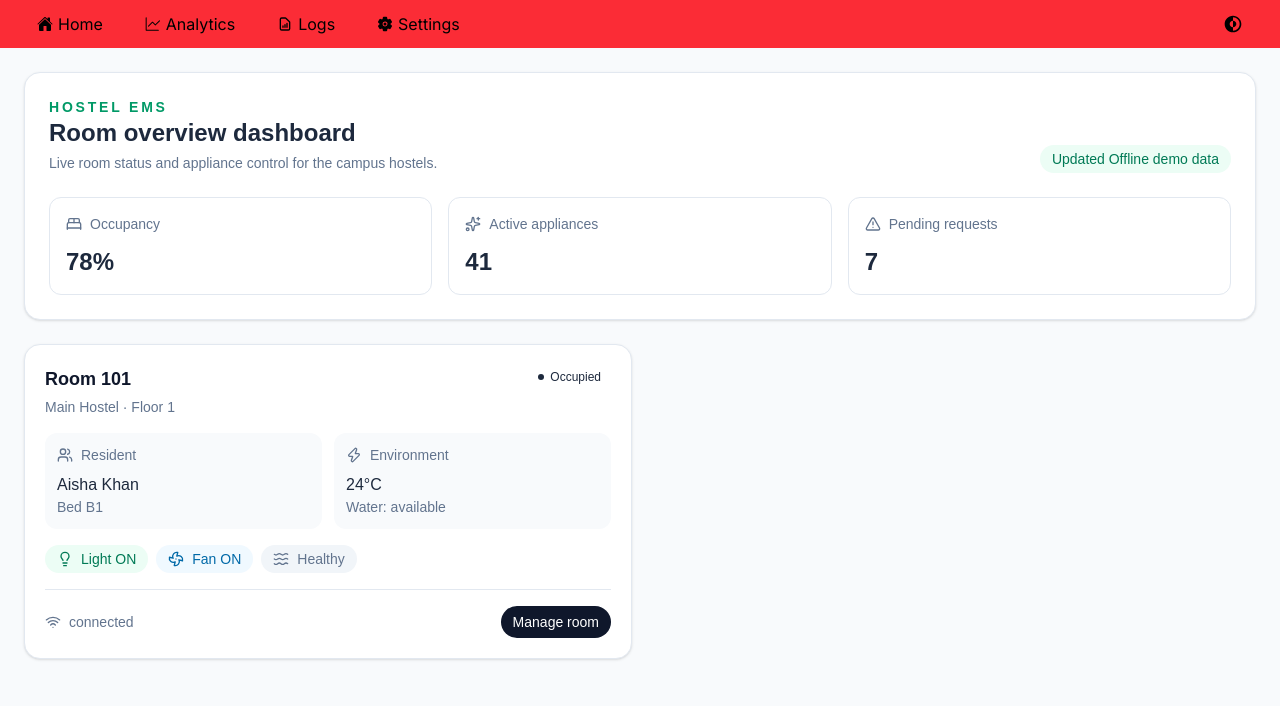
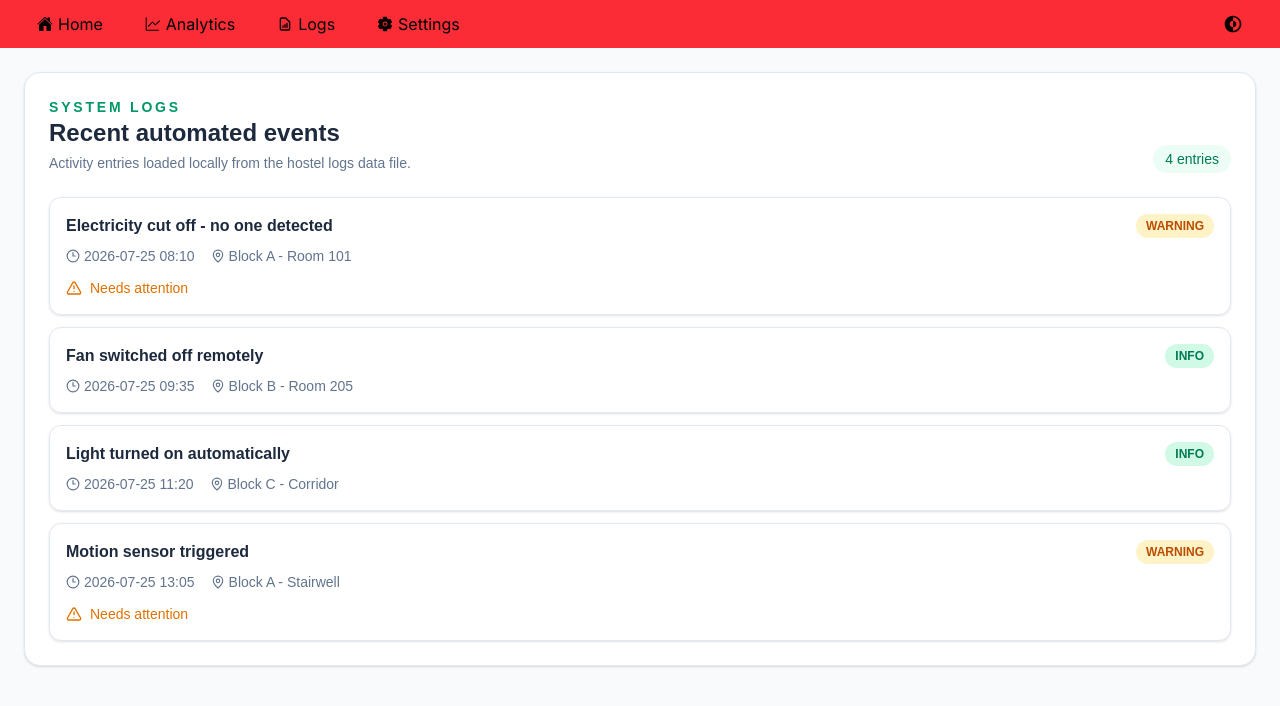
Before and after one commit to HeyImGurman/S-07-Sustainable-Living-Campaign-for-Student-Hostels, a React (Vite) app in the folder hostel-ems/: page /logs in a window 1280 px wide. Before the commit this address led to /. Shown: the top 706 px of the page. Built offline with nearby package versions, Linux system fonts and the light colour scheme; no server answers.

Commit message:
Updated logs page

```diff
--- /dev/null
+++ b/hostel-ems/public/logs.json
@@ -0,0 +1,30 @@
+[
+  {
+    "id": 1,
+    "timestamp": "2026-07-25 08:10",
+    "title": "Electricity cut off - no one detected",
+    "location": "Block A - Room 101",
+    "severity": "warning"
+  },
+  {
+    "id": 2,
+    "timestamp": "2026-07-25 09:35",
+    "title": "Fan switched off remotely",
+    "location": "Block B - Room 205",
+    "severity": "info"
+  },
+  {
+    "id": 3,
+    "timestamp": "2026-07-25 11:20",
+    "title": "Light turned on automatically",
+    "location": "Block C - Corridor",
+    "severity": "info"
+  },
+  {
+    "id": 4,
+    "timestamp": "2026-07-25 13:05",
+    "title": "Motion sensor triggered",
+    "location": "Block A - Stairwell",
+    "severity": "warning"
+  }
+]
--- a/hostel-ems/src/App.jsx
+++ b/hostel-ems/src/App.jsx
@@ -2,6 +2,7 @@ import { useEffect, useState } from 'react';
 import { BrowserRouter, Navigate, Route, Routes } from 'react-router-dom';
 import Analytics from './components/Analytics';
 import Dashboard from './components/Dashboard';
+import Logs from './components/Logs';
 import TaskBar from './components/TaskBar';
 
 export default function App() {
@@ -17,6 +18,7 @@ export default function App() {
       <Routes>
         <Route path="/" element={<Dashboard darkMode={darkMode} setDarkMode={setDarkMode} />} />
         <Route path="/analytics" element={<Analytics />} />
+        <Route path="/logs" element={<Logs />} />
         <Route path="*" element={<Navigate to="/" replace />} />
       </Routes>
     </BrowserRouter>
--- /dev/null
+++ b/hostel-ems/src/components/Logs.jsx
@@ -0,0 +1,85 @@
+import { useEffect, useState } from 'react';
+import { AlertTriangle, Clock3, MapPin } from 'lucide-react';
+
+export default function Logs() {
+  const [logs, setLogs] = useState([]);
+  const [loading, setLoading] = useState(true);
+
+  useEffect(() => {
+    fetch('/logs.json')
+      .then((response) => response.json())
+      .then((data) => setLogs(data))
+      .catch(() => {
+        setLogs([]);
+      })
+      .finally(() => setLoading(false));
+  }, []);
+
+  if (loading) {
+    return <div className="p-6 text-sm text-slate-500">Loading logs...</div>;
+  }
+
+  return (
+    <div className="min-h-screen bg-slate-50 p-6 text-slate-800 dark:bg-slate-950 dark:text-slate-100">
+      <div className="mx-auto flex max-w-7xl flex-col gap-6">
+        <div className="rounded-2xl border border-slate-200 bg-white p-6 shadow-sm dark:border-slate-800 dark:bg-slate-900">
+          <div className="flex flex-col gap-2 md:flex-row md:items-end md:justify-between">
+            <div>
+              <p className="text-sm font-semibold uppercase tracking-[0.2em] text-emerald-600">System logs</p>
+              <h1 className="text-2xl font-semibold">Recent automated events</h1>
+              <p className="mt-1 text-sm text-slate-500 dark:text-slate-400">
+                Activity entries loaded locally from the hostel logs data file.
+              </p>
+            </div>
+            <div className="rounded-full bg-emerald-50 px-3 py-1 text-sm font-medium text-emerald-700 dark:bg-emerald-950/60 dark:text-emerald-400">
+              {logs.length} entries
+            </div>
+          </div>
+
+          <div className="mt-6 space-y-3">
+            {logs.length === 0 ? (
+              <div className="rounded-xl border border-dashed border-slate-300 p-6 text-center text-sm text-slate-500 dark:border-slate-700 dark:text-slate-400">
+                No logs available yet.
+              </div>
+            ) : (
+              logs.map((log) => (
+                <div
+                  key={log.id}
+                  className="flex flex-col gap-3 rounded-xl border border-slate-200 p-4 shadow-sm dark:border-slate-800"
+                >
+                  <div className="flex items-start justify-between gap-3">
+                    <div>
+                      <p className="font-semibold">{log.title}</p>
+                      <div className="mt-2 flex flex-wrap items-center gap-4 text-sm text-slate-500 dark:text-slate-400">
+                        <span className="flex items-center gap-1">
+                          <Clock3 size={14} /> {log.timestamp}
+                        </span>
+                        <span className="flex items-center gap-1">
+                          <MapPin size={14} /> {log.location}
+                        </span>
+                      </div>
+                    </div>
+                    <span
+                      className={`rounded-full px-2.5 py-1 text-xs font-semibold uppercase ${
+                        log.severity === 'warning'
+                          ? 'bg-amber-100 text-amber-700 dark:bg-amber-950/60 dark:text-amber-400'
+                          : 'bg-emerald-100 text-emerald-700 dark:bg-emerald-950/60 dark:text-emerald-400'
+                      }`}
+                    >
+                      {log.severity}
+                    </span>
+                  </div>
+                  {log.severity === 'warning' && (
+                    <div className="flex items-center gap-2 text-sm text-amber-600 dark:text-amber-400">
+                      <AlertTriangle size={16} /> Needs attention
+                    </div>
+                  )}
+                </div>
+              ))
+            )}
+          </div>
+        </div>
+      </div>
+    </div>
+  );
+}
--- a/hostel-ems/src/components/TaskBar.jsx
+++ b/hostel-ems/src/components/TaskBar.jsx
@@ -23,10 +23,10 @@ export default function Taskbar({ darkMode, setDarkMode }) {
           <p>Analytics</p>
         </Link>
 
-        <div className="flex items-center justify-center gap-[5px] rounded-[5px] px-[5px] py-[5px] transition-colors duration-300 ease-in-out hover:bg-red-400">
+        <Link to="/logs" className="flex items-center justify-center gap-[5px] rounded-[5px] px-[5px] py-[5px] transition-colors duration-300 ease-in-out hover:bg-red-400">
           <HiOutlineDocumentReport />
           <p>Logs</p>
-        </div>
+        </Link>
 
         <div className="flex items-center justify-center gap-[5px] rounded-[5px] px-[5px] py-[5px] transition-colors duration-300 ease-in-out hover:bg-red-400">
           <IoSettings />
```
